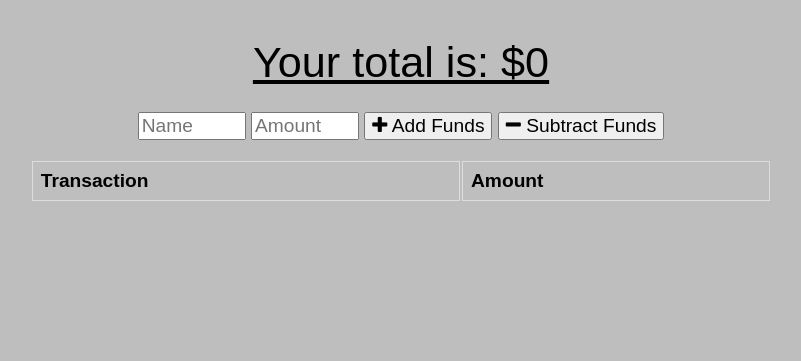
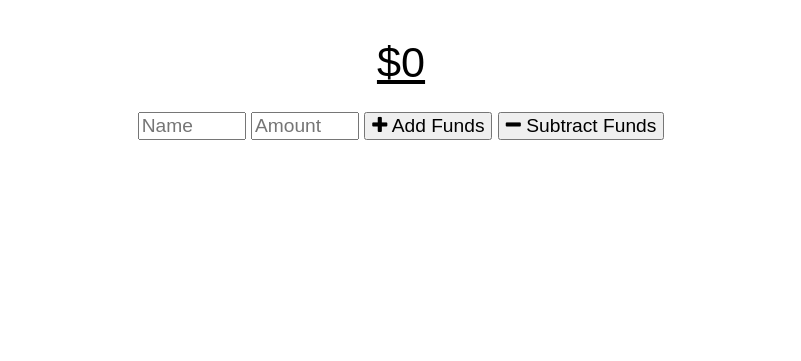
Before and after one commit to austinjkeener/budget-tracker, a website: page public/index.html in a window 1280 px wide. Shown: the whole page, without its empty margins (239-1040 px from the left). Drawn offline with nearby package versions, Linux system fonts and the light colour scheme; no server answers.

Commit message:
reduced word clutter in title of application and removed excess background color

```diff
--- a/public/index.html
+++ b/public/index.html
@@ -24,7 +24,7 @@
   <body>
     <div class="wrapper">
       <div class="total">
-        <div class="total">Your total is: $<span id="total">0</span></div>
+        <div class="total">$<span id="total">0</span></div>
       </div>
 
       <div class="form">
@@ -38,13 +38,13 @@
       </div>
 
       <div class="transactions">
-        <table>
+        <!-- <table>
           <thead>
             <th>Transaction</th>
             <th>Amount</th>
           </thead>
           <tbody id="tbody"></tbody>
-        </table>
+        </table> -->
       </div>
 
       <canvas id="myChart"></canvas>
--- a/public/styles.css
+++ b/public/styles.css
@@ -1,7 +1,6 @@
 body {
   font-size: 120%;
   font-family: Arial;
-  background-color: #bebebe;
   padding: 30px;
 }
 
@@ -39,6 +38,7 @@ tr:nth-child(even) {
 .total {
   font-size: 150%;
   text-decoration: underline;
+
 }
 
 .form {
```
